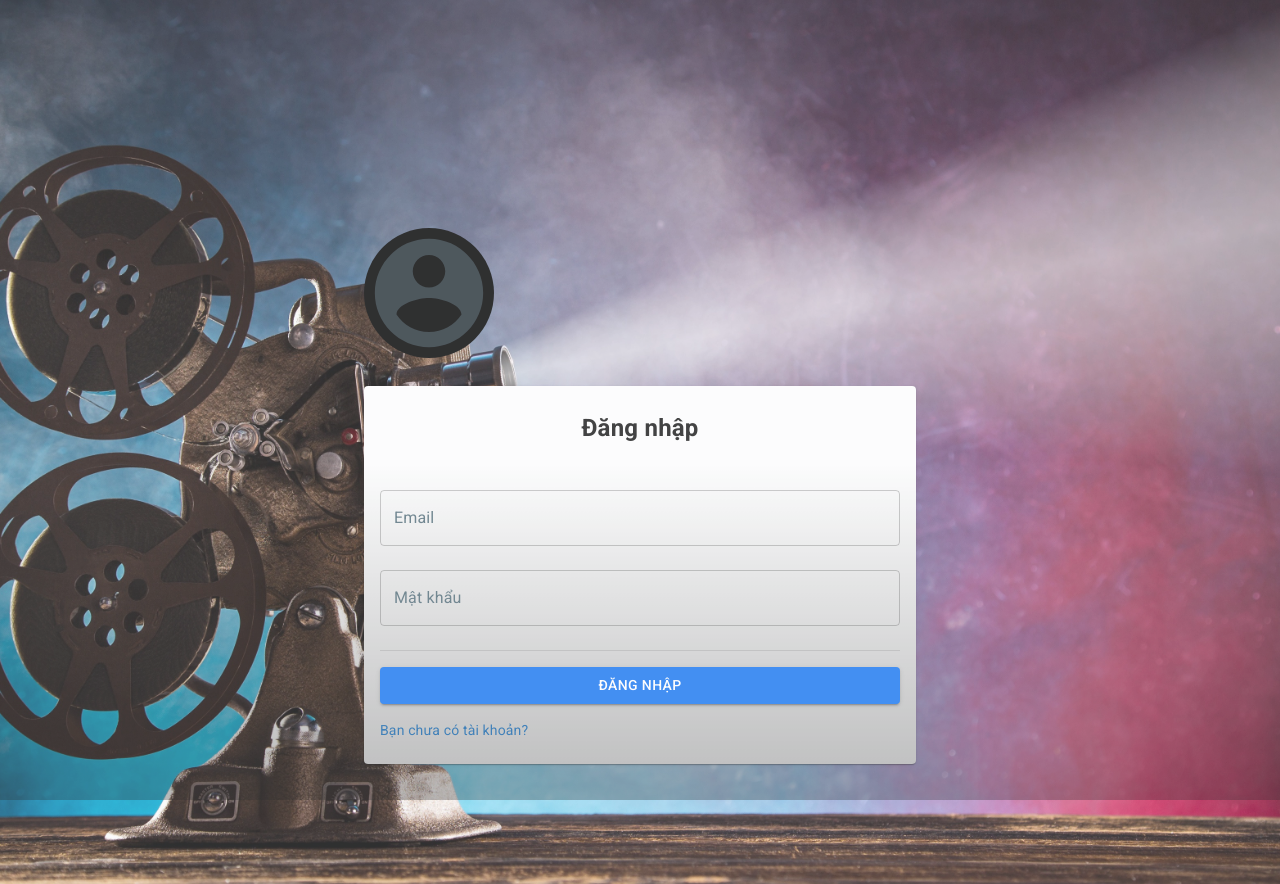
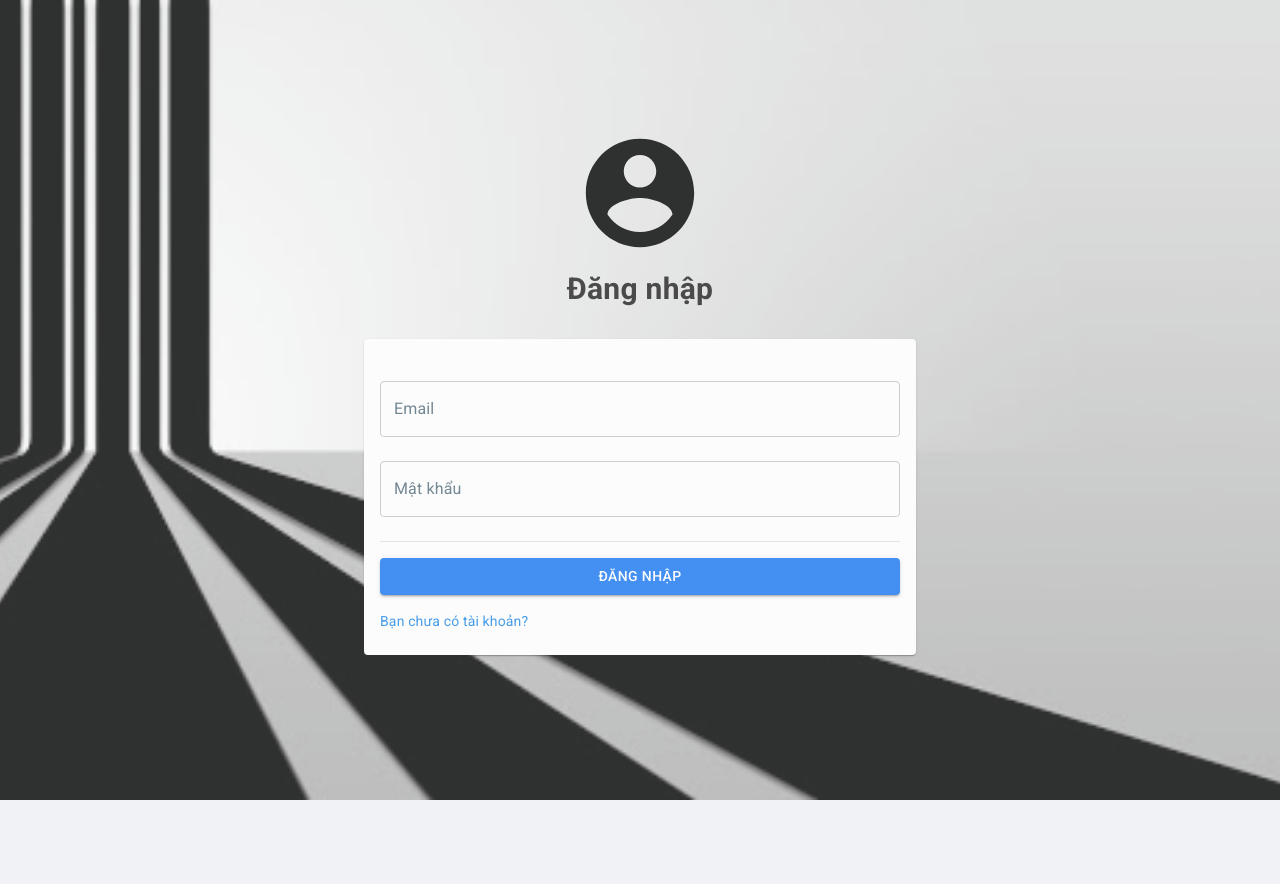
Before and after one commit to bachhs/flashticket-client, a React (Create React App) app: page /login in a window 1280 px wide. After the commit the page ends 800 px from the top, so only its background shows below. Built offline with nearby package versions, Linux system fonts and the light colour scheme.

Commit message:
update LoginForm

```diff
--- a/src/views/auth/LoginView/index.js
+++ b/src/views/auth/LoginView/index.js
@@ -18,40 +18,39 @@ const useStyles = makeStyles((theme) => ({
   bg: {
     minHeight: '100vh',
     background: 'rgba(255,255,255,0.2)',
-    backgroundImage: `url(${'/static/images/bgResgiter.jpg'})`,
+    backgroundImage: `url(${'/static/images/bgLogin.jpg'})`,
     backgroundSize: 'cover',
     backgroundRepeat: 'no-repeat',
     backgroundPosition: 'center',
-    opacity: '0.8',
-    '&:before': {
-      position: 'absolute',
-      content: '" "',
-      top: 0,
-      left: 0,
-      height: '100%',
-      width: '100%',
-      backgroundImage: 'linear-gradient(-180deg, rgba(0,0,0,0.00) 58%, rgba(0,0,0,0.32) 100%)'
-    }
+    opacity: '0.8'
   },
   root: {
     justifyContent: 'center',
     display: 'flex',
     minHeight: '100%',
     paddingBottom: 120,
-    paddingTop: 220,
+    paddingTop: 120,
     [theme.breakpoints.down('sm')]: {
-      paddingTop: 100
+      paddingTop: 50
     },
+    borderRadius: 60
   },
   Title: {
     color: 'black',
-    opacity: 0.9,
+    opacity: 0.85,
     fontWeight: 'bold',
-    fontSize: 24
+    fontSize: 30
   },
   button: {
     color: '#ffffff',
     opacity: 0.95
+  },
+  logo: {
+    fontSize: 130,
+    color: 'black'
+  },
+  card: {
+    paddingTop: 10
   }
 }));
 
@@ -63,16 +62,12 @@ function LoginView() {
         <Container maxWidth="sm">
           <Box
             mt={1}
-            mb={3.5}
+            mb={0.5}
             display="flex"
             justifyContent="center"
-            maxWidth={130}
-            style={{ backgroundColor: '#000000', borderRadius: 6000 }}
           >
-            <AccountCircleRoundedIcon style={{ fontSize: 130 }} />
+            <AccountCircleRoundedIcon className={classes.logo} />
           </Box>
-          <Card>
-            <CardContent>
           <Box
             mt={1}
             mb={3.5}
@@ -84,6 +79,8 @@ function LoginView() {
               Đăng nhập
             </Typography>
           </Box>
+          <Card className={classes.card}>
+            <CardContent>
               <Box>
                 <LoginForm />
               </Box>
```
Also changed, not shown: public/static/images/bgLogin.jpg (added). Lines whose indentation alone changed are shown as unchanged.
